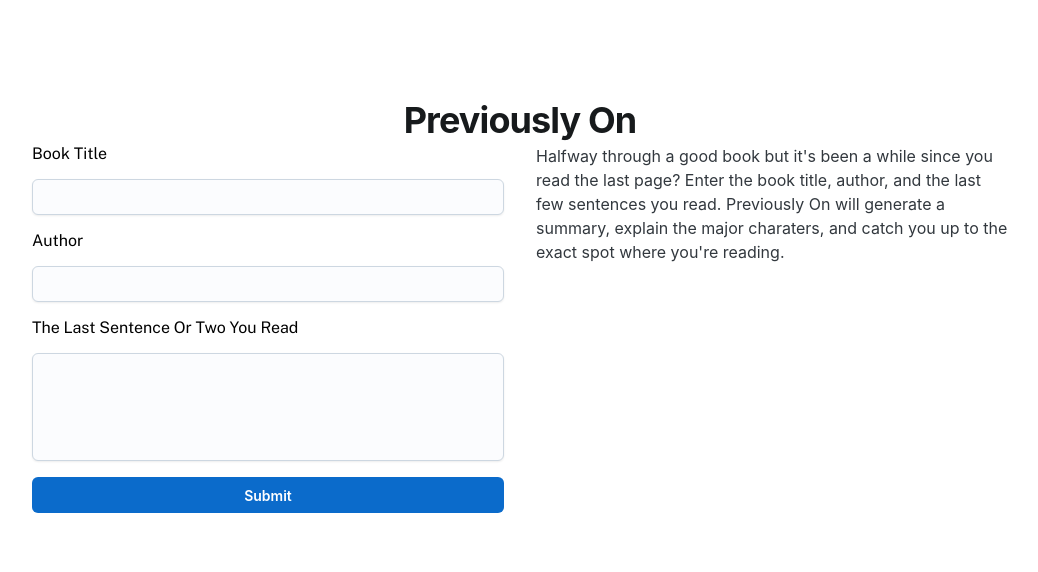
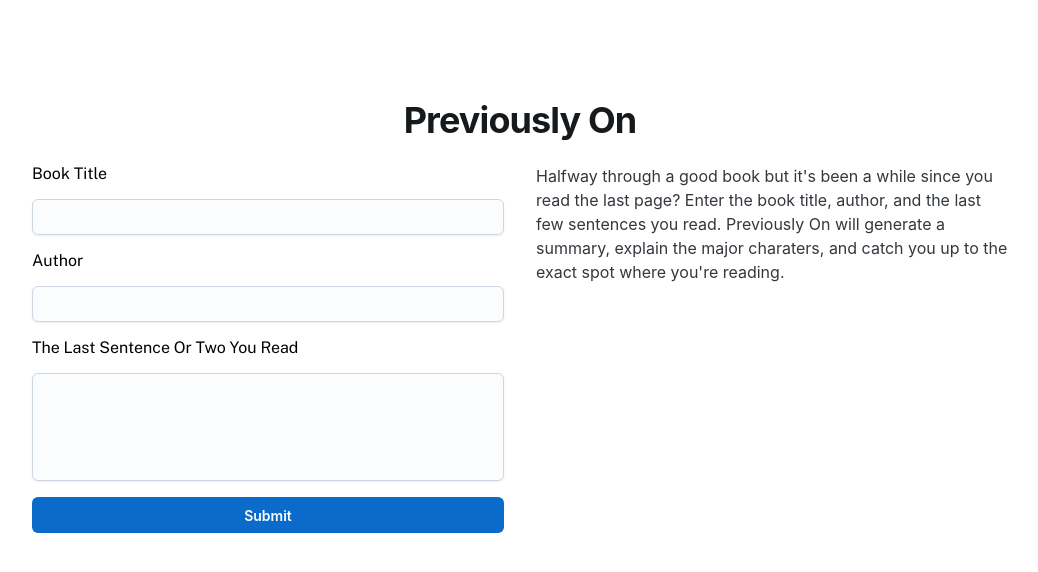
Before and after one commit to jimburch/previously-on, a Next.js app: page / in a window 1280 px wide. Shown: the top 572 px of the page, without its empty margins (120-1158 px from the left). Built offline with nearby package versions, Linux system fonts and the light colour scheme.

Commit message:
margin tweak

```diff
--- a/src/styles/Home.module.css
+++ b/src/styles/Home.module.css
@@ -8,14 +8,11 @@
   width: 100%;
 }
 
-.main > * {
-  margin-bottom: 25px;
-}
-
 .container {
   display: flex;
   flex-direction: row;
   width: 100%;
+  margin-top: 20px;
 }
 
 .container > * {
```
